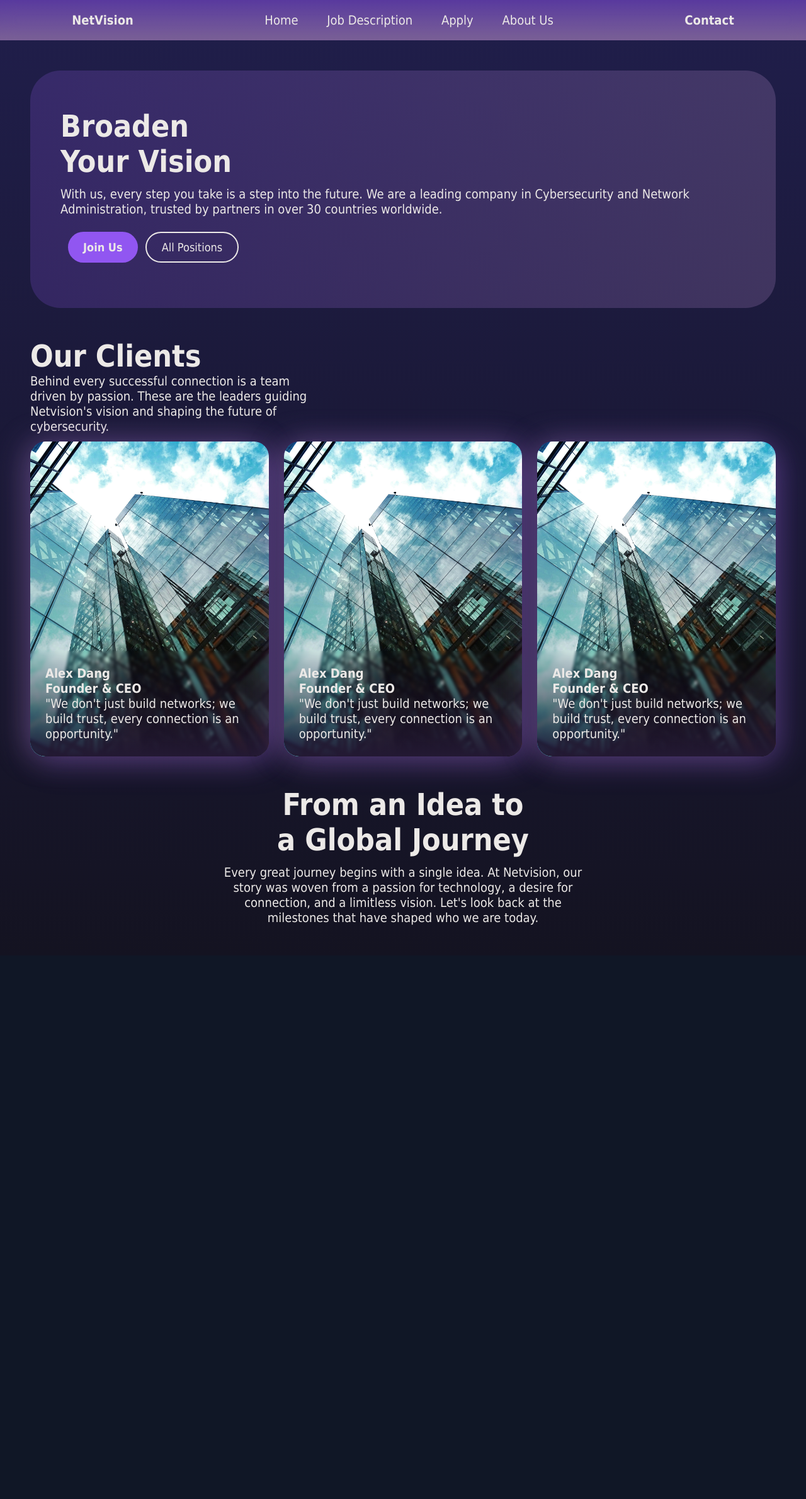
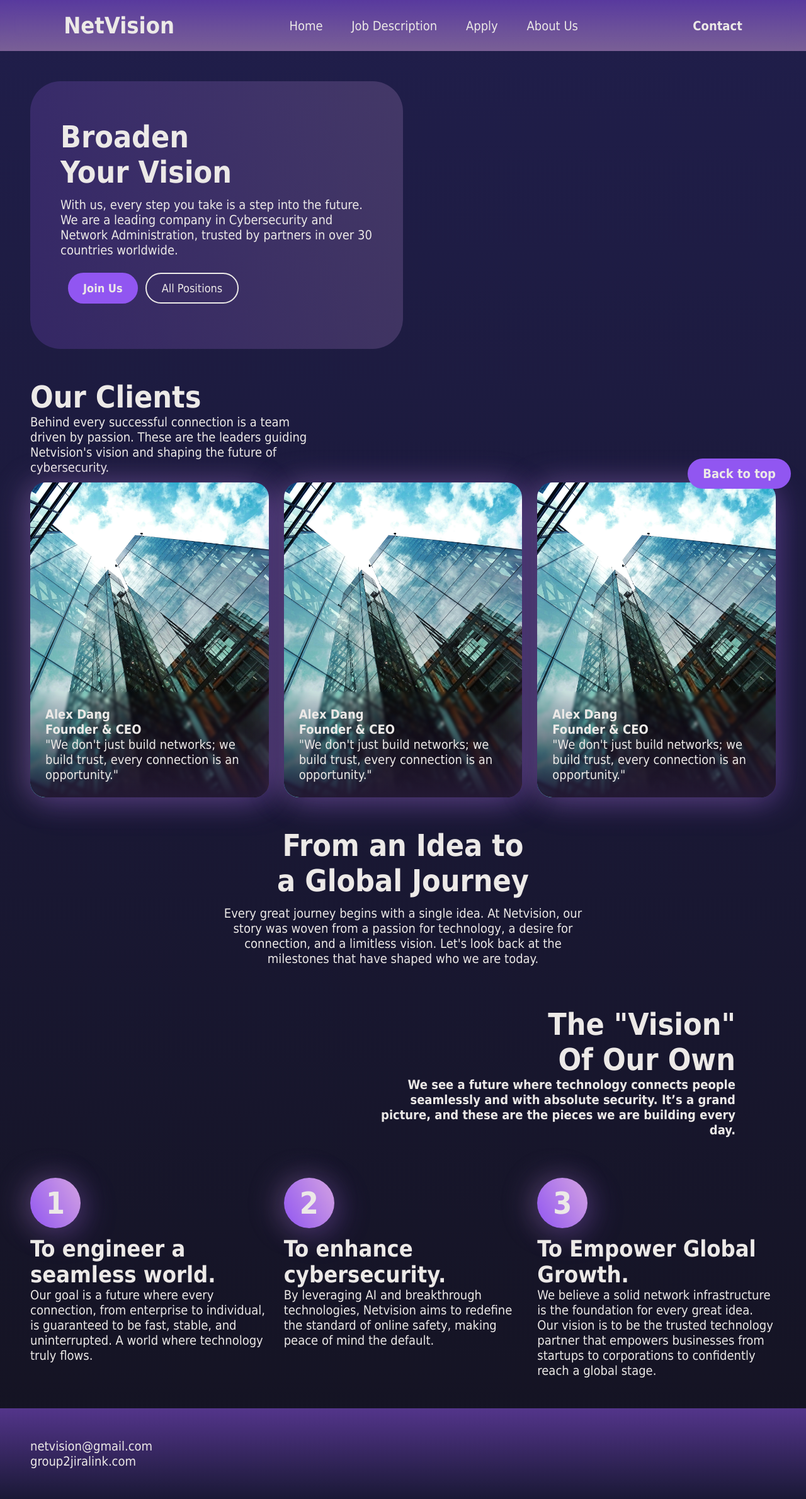
Before and after one commit to nguyenducnam06/Group-2-COS10026, a PHP site: page / in a window 1280 px wide. Shown: the whole page at 63% size. Before the commit the page ends 1469 px from the top, so only its background shows below. Run offline with PHP 8.4, Linux system fonts and the light colour scheme; some web fonts are replaced.

Commit message:
Update home page w vision section

```diff
--- a/project1/index.html
+++ b/project1/index.html
@@ -25,6 +25,7 @@
             <h3>Contact</h4>
     </header>
 
+    <button class="back"><a href="#">Back to top</a></button>
     <nav class="content">
         <section class="intro_title">
 
@@ -85,11 +86,51 @@
                 for connection, and a limitless vision. Let's look back at the milestones that have shaped who we
                 are today.</p>
         </section>
+        <section class="vision">
+            <div class="vision_title">
+                <h1>The "Vision" <br> Of Our Own</h1>
+                <h4>We see a future where technology connects people seamlessly and with absolute security. It’s a grand
+                    picture, and these
+                    are the pieces we are building every day.</h4>
+            </div>
+            <div class="vision_content">
+                <div class="vision_column">
+                    <h1 class="number">1</h1>
+                    <div>
+                        <h2>To engineer a seamless world.</h2>
+                        <p>Our goal is a future where every connection, from enterprise to individual, is guaranteed
+                            to
+                            be fast, stable, and
+                            uninterrupted. A world where technology truly flows.</p>
+                    </div>
+                </div>
+                <div class="vision_column">
+                    <h1 class="number">2</h1>
+                    <div>
+                        <h2>To enhance cybersecurity.</h2>
+                        <p>By leveraging AI and breakthrough technologies, Netvision aims to redefine the standard
+                            of online safety, making peace
+                            of mind the default.</p>
+                    </div>
+                </div>
+                <div class="vision_column">
+                    <h1 class="number">3</h1>
+                    <div>
+                        <h2>To Empower Global Growth.</h2>
+                        <p>We believe a solid network infrastructure is the foundation for every great idea. Our
+                            vision is to be the trusted
+                            technology partner that empowers businesses from startups to corporations to confidently
+                            reach a global stage.</p>
+                    </div>
+                </div>
+            </div>
+        </section>
     </nav>
 
 
     <footer>
-        <p></p>
+        <p><a href="#">netvision@gmail.com</a></p>
+        <p>group2jiralink.com</p>
     </footer>
 </body>
 
--- a/project1/styles/style.css
+++ b/project1/styles/style.css
@@ -12,6 +12,10 @@ h1 {
   font-family: "Cal Sans", Tahoma, Geneva, Verdana, sans-serif, "Gill Sans MT",
     Calibri, "Trebuchet MS", sans-serif, sans-serif;
   font-size: 48px;
+}
+
+h2 {
+  font-size: 36px;
 }
 header {
   z-index: 10;
@@ -33,6 +37,15 @@ header {
 
 body {
   background: linear-gradient(180deg, rgb(32, 30, 75), rgb(20, 19, 33));
+}
+
+footer {
+  background: linear-gradient(
+    180deg,
+    rgba(145, 86, 241, 0.5),
+    rgba(32, 30, 75, 0.5)
+  );
+  padding: 48px;
 }
 
 .content {
@@ -90,7 +103,7 @@ button:hover {
 
 .intro_title {
   text-align: left;
-  /* max-width: 40%; */
+  max-width: 50%;
   background: linear-gradient(
     75deg,
     rgba(145, 86, 241, 0.2),
@@ -138,7 +151,6 @@ p {
 .card {
   position: relative;
   box-shadow: 10px 10px 50px #9156f144, -10px 0px 50px #d4a3e244;
-  /* padding: 4px; */
   border-radius: 24px;
   overflow: hidden;
   background: linear-gradient(
@@ -174,3 +186,46 @@ p {
   );
   backdrop-filter: blur(2px);
 }
+
+.number {
+  background: linear-gradient(60deg, rgb(145, 86, 241), rgb(212, 163, 226));
+  border-radius: 100%;
+  display: flex;
+  padding: 12px 32px;
+  align-items: center;
+  justify-content: center;
+  width: 80px;
+  height: 80px;
+  box-shadow: 10px 10px 50px #9156f144, -10px 0px 50px #d4a3e244;
+}
+
+.vision_column {
+  display: flex;
+  flex-direction: column;
+  flex: 1;
+  gap: 12px;
+}
+
+.vision_content {
+  display: flex;
+  flex-direction: row;
+  gap: 24px;
+}
+
+.vision_title {
+  margin: 64px;
+  text-align: right;
+  width: 50%;
+  margin-left: auto;
+}
+
+.back {
+  position: fixed;
+  z-index: 9;
+  bottom: 24px;
+  right: 24px;
+}
+
+a {
+  text-decoration: none;
+}
```
